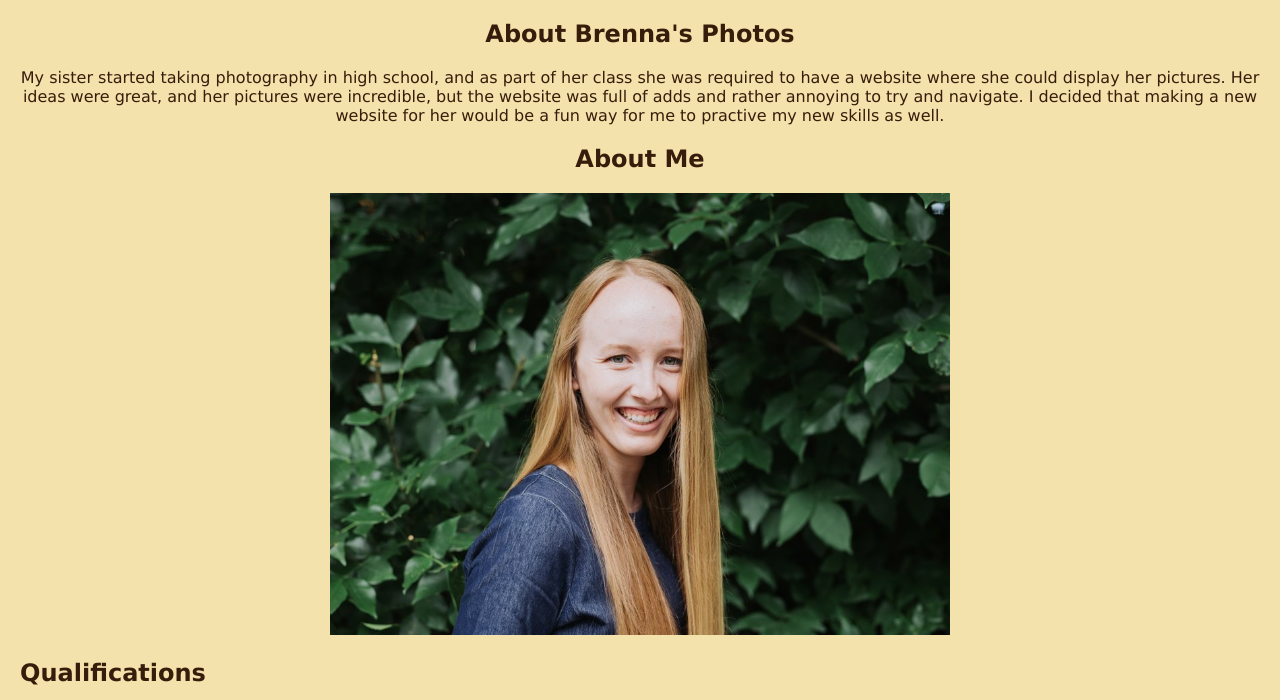
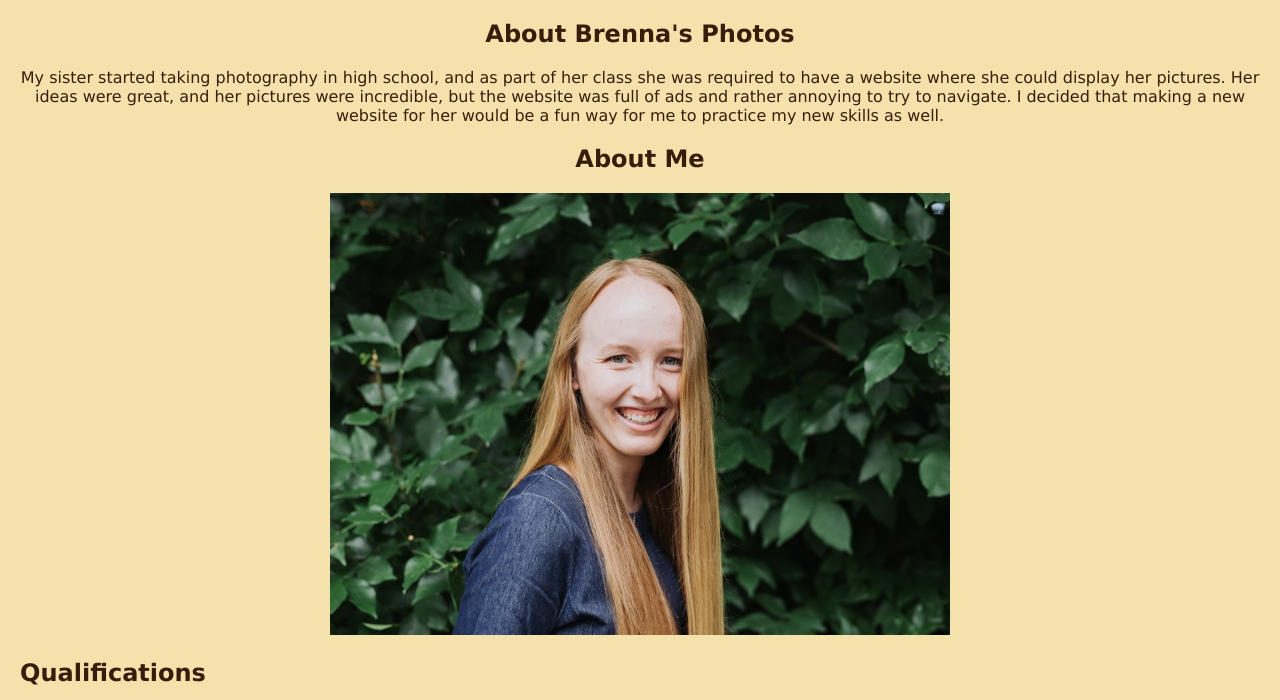
Before and after one commit to akyoung29/brennasphotos, a plain HTML site: page resume.html in a window 1280 px wide. Shown: the part 100-800 px from the top of the page. Drawn offline with Linux system fonts and the light colour scheme.

Commit message:
Add files via upload

```diff
--- a/resume.html
+++ b/resume.html
@@ -13,7 +13,7 @@
     </header>
         <h1>Resume</h1>
         <h2>About Brenna's Photos</h2>
-        <p>My sister started taking photography in high school, and as part of her class she was required to have a website where she could display her pictures. Her ideas were great, and her pictures were incredible, but the website was full of adds and rather annoying to try and navigate. I decided that making a new website for her would be a fun way for me to practive my new skills as well.</p>
+        <p>My sister started taking photography in high school, and as part of her class she was required to have a website where she could display her pictures. Her ideas were great, and her pictures were incredible, but the website was full of ads and rather annoying to try to navigate. I decided that making a new website for her would be a fun way for me to practice my new skills as well.</p>
         <h2>About Me</h2>
         <img src="assets/img/Anna3.jpg" alt="Photo of Me" width="50%">
     <main>
```
